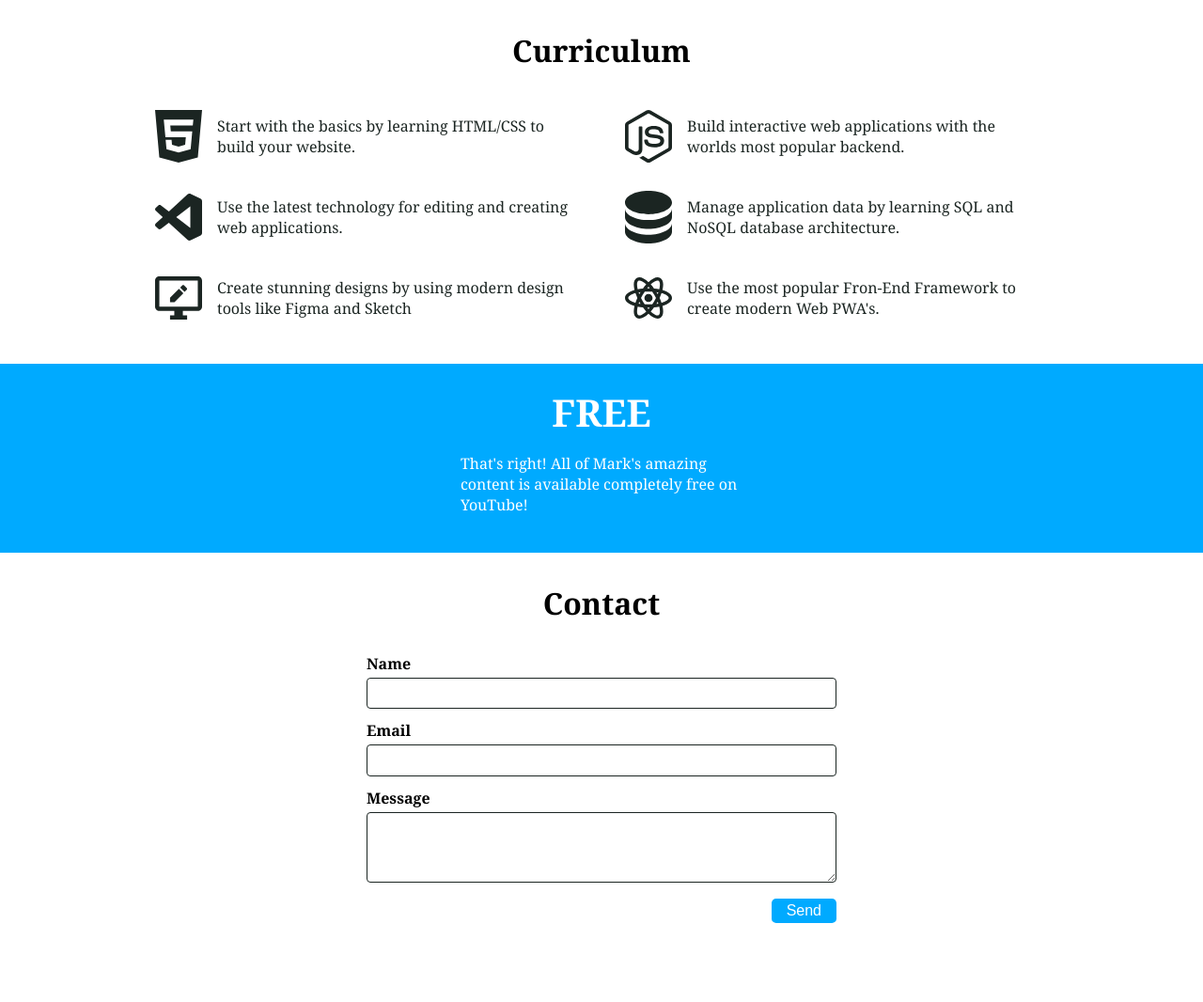
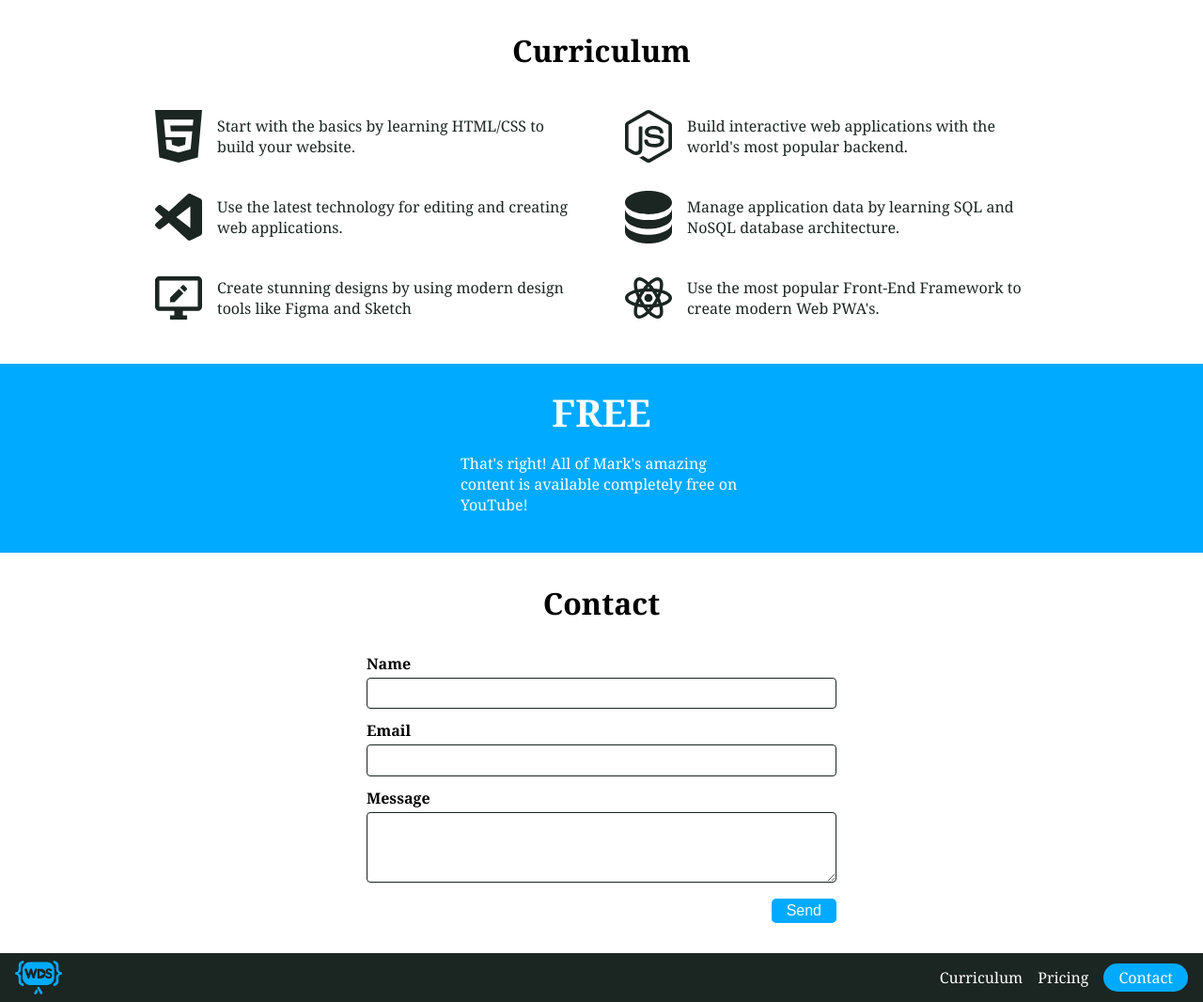
Before and after one commit to KidLiberty/CSS, a plain HTML site: page LandingPage/landingPage.html in a window 1280 px wide. Shown: the part 800-1866 px from the top of the page at 94% size. Before the commit the page ends 1814 px from the top, so only its background shows below. Drawn offline with Linux system fonts and the light colour scheme.

Commit message:
Finished footer section of webpage

```diff
--- a/LandingPage/landingPage.html
+++ b/LandingPage/landingPage.html
@@ -43,7 +43,7 @@
           <div class="curriculum-grid-item">
             <img src="img/node_js_icon.svg" alt="NodeJS Icon" />
             <p>
-              Build interactive web applications with the worlds most popular
+              Build interactive web applications with the world's most popular
               backend.
             </p>
           </div>
@@ -72,7 +72,7 @@
           <div class="curriculum-grid-item">
             <img src="img/react_icon.svg" alt="React Icon" />
             <p>
-              Use the most popular Fron-End Framework to create modern Web
+              Use the most popular Front-End Framework to create modern Web
               PWA's.
             </p>
           </div>
@@ -100,5 +100,15 @@
         </form>
       </section>
     </main>
+    <footer>
+      <nav class="nav">
+        <img class="logo" src="img/wds_logo.png" alt="Web Developement Logo" />
+        <ul class="nav-list">
+          <li><a href="#">Curriculum</a></li>
+          <li><a href="#">Pricing</a></li>
+          <li><a class="btn" href="#">Contact</a></li>
+        </ul>
+      </nav>
+    </footer>
   </body>
 </html>
```
